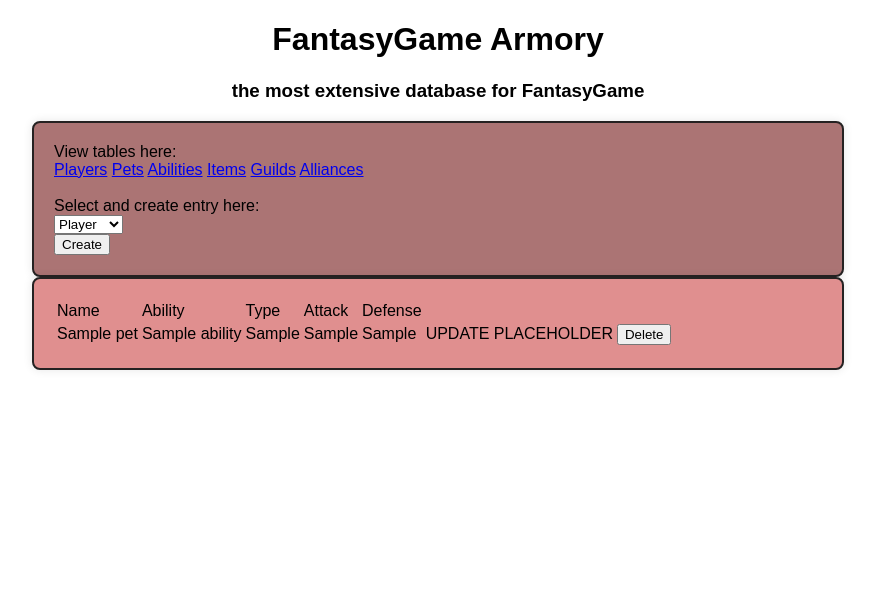
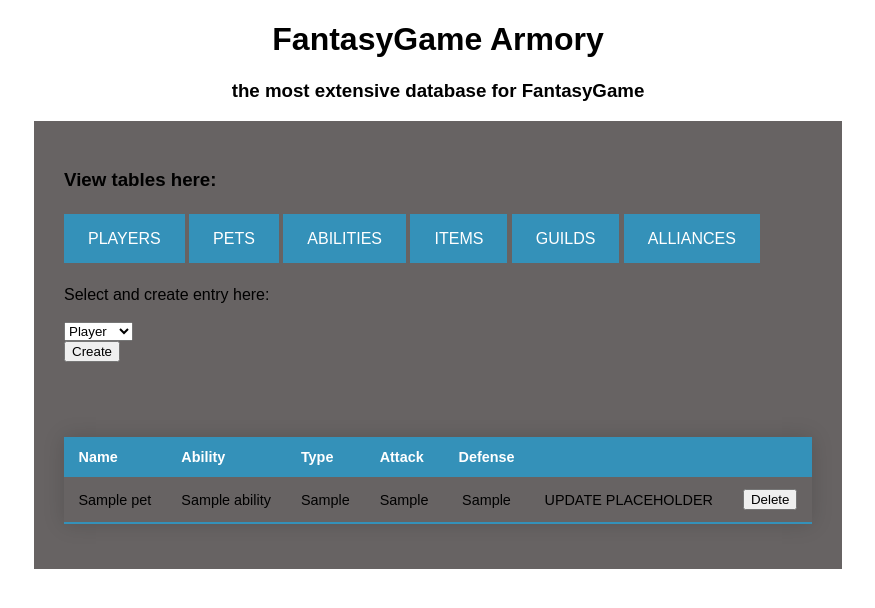
Before and after one commit to gmbrocha/340_Portfolio, a Flask app: page /pets in a window 1280 px wide. Shown: the top 608 px of the page, without its empty margins (202-1077 px from the left). Run offline with Flask 3, Linux system fonts and the light colour scheme; tables that the repository leaves empty or names only in its code hold one stand-in row (values such as "Sample post").

Commit message:
updated css and fixed a few bugs

```diff
--- a/static/css/style.css
+++ b/static/css/style.css
@@ -12,31 +12,64 @@ body {
     width: 60%;
     margin: 0 auto;
     padding: 20px;
-    background-color: #ab7474;
-    border: 2px solid #252222;
-    border-radius: 8px;
-    box-shadow: 0 0 10px rgba(0, 0, 0, 0.1);
+    background-color: #676363;
+    /*border: 2px solid #252222;*/
+    /*border-radius: 8px;*/
+    /*box-shadow: 0 0 10px rgba(0, 0, 0, 0.1);*/
 }
 
 .element-display {
     width: 60%;
     margin: 0 auto;
     padding: 20px;
-    background-color: #e08f8f;
-    border: 2px solid #252222;
-    border-radius: 8px;
-    box-shadow: 0 0 10px rgba(0, 0, 0, 0.1);
+    background-color: #676363;
+    /*border: 2px solid #252222;*/
+    /*border-radius: 8px;*/
+    /*box-shadow: 0 0 10px rgba(0, 0, 0, 0.1);*/
 }
 
-td {
-    height: 100%;
+a {
+  background-color: #3491b9;
+  color: white;
+  padding: 1em 1.5em;
+  text-decoration: none;
+  text-transform: uppercase;
 }
 
-.td-bg {
-    background-color: var(--background-color);
-    width: 100%;
-    height: 100%;
-    display: block;
+a:hover {
+  background-color: #555;
+}
+
+table {
+    border-collapse: collapse;
+    margin: 25px 0;
+    font-size: 0.9em;
+    font-family: sans-serif;
+    min-width: 400px;
+    box-shadow: 0 0 20px rgba(0, 0, 0, 0.15);
+}
+
+table thead tr {
+    background-color: #3491b9;
+    color: #ffffff;
+    text-align: left;
+}
+
+table th,
+table td {
+    padding: 12px 15px;
+}
+
+table tbody tr {
+    border-bottom: 1px solid #dddddd;
+}
+
+table tbody tr:nth-of-type(even) {
+    background-color: #f3f3f3;
+}
+
+table tbody tr:last-of-type {
+    border-bottom: 2px solid #3491b9;
 }
 
 @media (max-width: 768px) {
--- a/templates/index.html
+++ b/templates/index.html
@@ -13,10 +13,10 @@
         <h3>the most extensive database for FantasyGame</h3>
     </div>
     <div class="body-container">
-        <div>
+        <h3 style="padding: 10px;">
             View tables here:
-        </div>
-        <div>
+        </h3>
+        <div style="padding: 10px;">
             <a href="{{ url_for('display_players') }}">Players</a>
             <a href="{{ url_for('display_pets') }}">Pets</a>
             <a href="{{ url_for('display_abilities') }}">Abilities</a>
@@ -27,9 +27,10 @@
         <br>
         <div>
             <form class="entry-menu" method="POST" action="{{ url_for('create_entry_form') }}">
-                <div class="dropdown-group">
+                <div class="dropdown-group" style="padding: 10px">
                     <div class="input-group">
                         <span class="input-group-text">Select and create entry here:</span>
+                            <br>
                             <br>
                             <select name="entry-type" class="select-form-control">
                                 <option value="Player">Player</option>
@@ -39,13 +40,14 @@
                                 <option value="Guild">Guild</option>
                                 <option value="Alliance">Alliance</option>
                             </select>
+
                     </div>
                     <button type="submit" class="submit-button">Create</button>
                 </div>
             </form>
         </div>
     </div>
-    <div class="element-display">
+    <div class="element-display" style="text-align: center; display: flex; justify-content: center;">
         <!-- all of these templates need to have 'update' and 'delete' buttons attached to each row -->
         {% block player_display %}{% endblock player_display %}
         {% block pets_display %}{% endblock pets_display %}
--- a/templates/pets.html
+++ b/templates/pets.html
@@ -2,14 +2,19 @@
 
 {% block pets_display %}
     <table>
+        <thead>
             <tr>
                 {% for el in headers %}  {# get header row setup #}
-                <td>
+                    <th>
                         {{ el }}
-                </td>
+                    </th>
                 {% endfor %}
+                <th></th>
+                <th></th>
             </tr>
-        {%  for el in entity %}
+        </thead>
+        <tbody>
+            {% for el in entity %}
                 <tr>
                     {% for i in range(5) %}
                         <td>
@@ -28,5 +33,6 @@
                     </td>
                 </tr>
             {% endfor %}
+        </tbody>
     </table>
 {% endblock pets_display %}
```
Also changed, not shown: templates/abilities.html (+8 -0 lines), templates/alliances.html (+8 -0 lines), templates/guilds.html (+8 -5 lines), templates/items.html (+8 -2 lines), templates/js.html (deleted, +0 -9 lines), templates/players.html (+8 -2 lines). Lines whose indentation alone changed are shown as unchanged.
